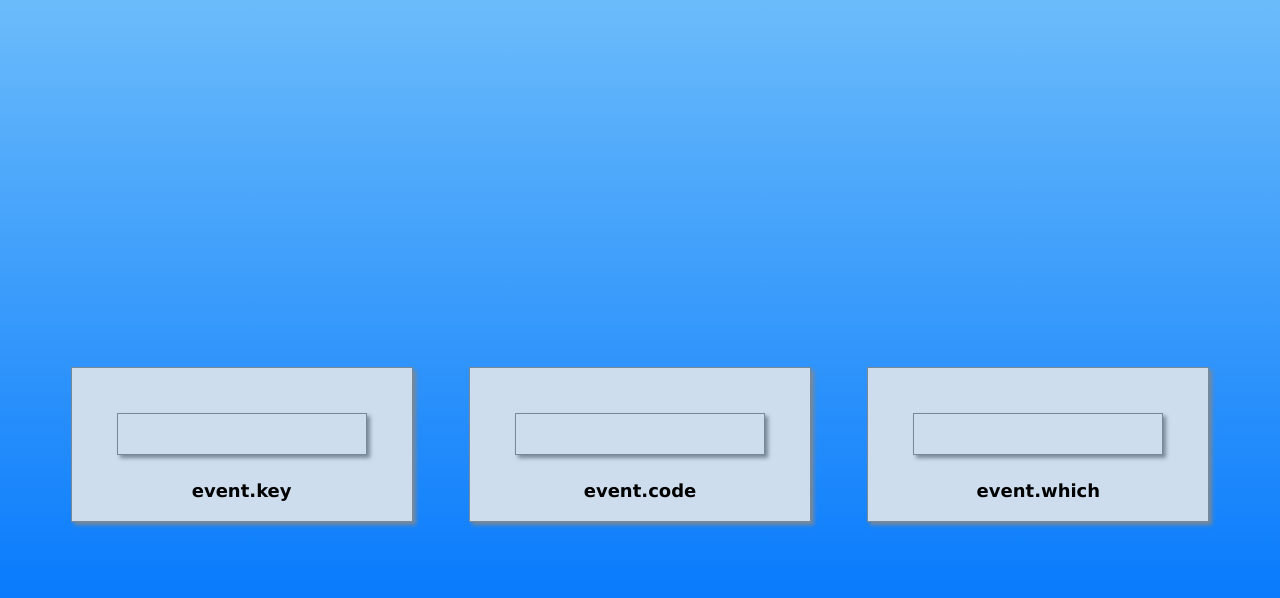
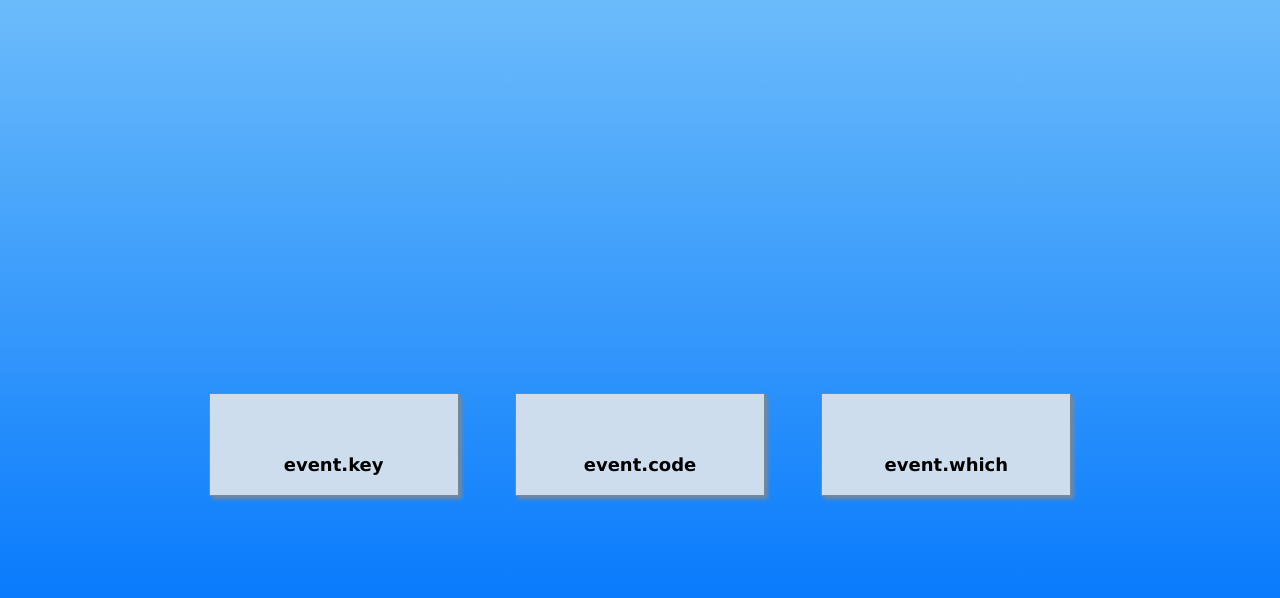
Before and after one commit to rosemarym2/Keycode-Challenge, a plain HTML site: page index.html in a window 1280 px wide. Shown: the part 168-766 px from the top of the page. Drawn offline with Linux system fonts and the light colour scheme.

Commit message:
changes v1.8

```diff
--- a/app.js
+++ b/app.js
@@ -1,9 +1,11 @@
-const displayeventKey = document.getElementsByClassName("eventKey");
-const displayeventCode = document.getElementsByClassName("eventCode");
-const displayeventWhich = document.getElementsByClassName("eventWhich");
+const displayEventKeyCode = document.getElementsById("keyCode");
+const displayEventKey = document.getElementsById("eventKey");
+const displayEventCode = document.getElementsById("eventCode");
+const displayEventWhich = document.getElementsById("eventWhich");
 
 window.addEventListener(`keydown`, (e) =>{
-    displayeventKey.textContent = `${e.Key}`;
-    displayeventCode.textContent = `${e.Code}`;
-    displayeventCode.textContent = `${e.Which}`;
-})
+    displayEventKeyCode.textContent= `${e.keyCode}`;
+    displayEventKey.textContent = `${e.Key}`;
+    displayEventCode.textContent = `${e.Code}`;
+    displayEventCode.textContent = `${e.Which}`;
+});
--- a/index.html
+++ b/index.html
@@ -8,16 +8,16 @@
     <title>Keycode Generator</title>
 </head>
 <body>
-    <section id="keyCode">
+    <section>
     <h1>Press any key to get the keycode</h1>
-    <p class ="keyCode"></p>
+    <p id="keyCode"></p>
     <div class = "container">
-    <div class ="eventKey">
-        <p class = "eventKey"></p>event.key</div>
-    <div class ="eventCode">
-        <p class = "eventCode"></p>event.code</div>
-    <div class ="eventWhich">
-        <p class = "eventWhich"></p>event.which</div>
+    <div class ="box">
+        <p id = "eventKey"></p>event.key</div>
+    <div class ="box">
+        <p id = "eventCode"></p>event.code</div>
+    <div class ="box">
+        <p id = "eventWhich"></p>event.which</div>
 </div>
 </section>
 </body>
--- a/style.css
+++ b/style.css
@@ -6,6 +6,10 @@
 
 h1 {
   padding-bottom: 350px;
+}
+
+#keyCode {
+  font-size: 200px;
 }
 
 body {
@@ -27,9 +31,7 @@ p {
   font-size: 25px;
 }
 
-.eventKey,
-.eventCode,
-.eventWhich {
+.box {
   background-color: #cedded;
   border: 1px solid lightslategrey;
   box-shadow: 3px 3px 4px lightslategrey;
```
